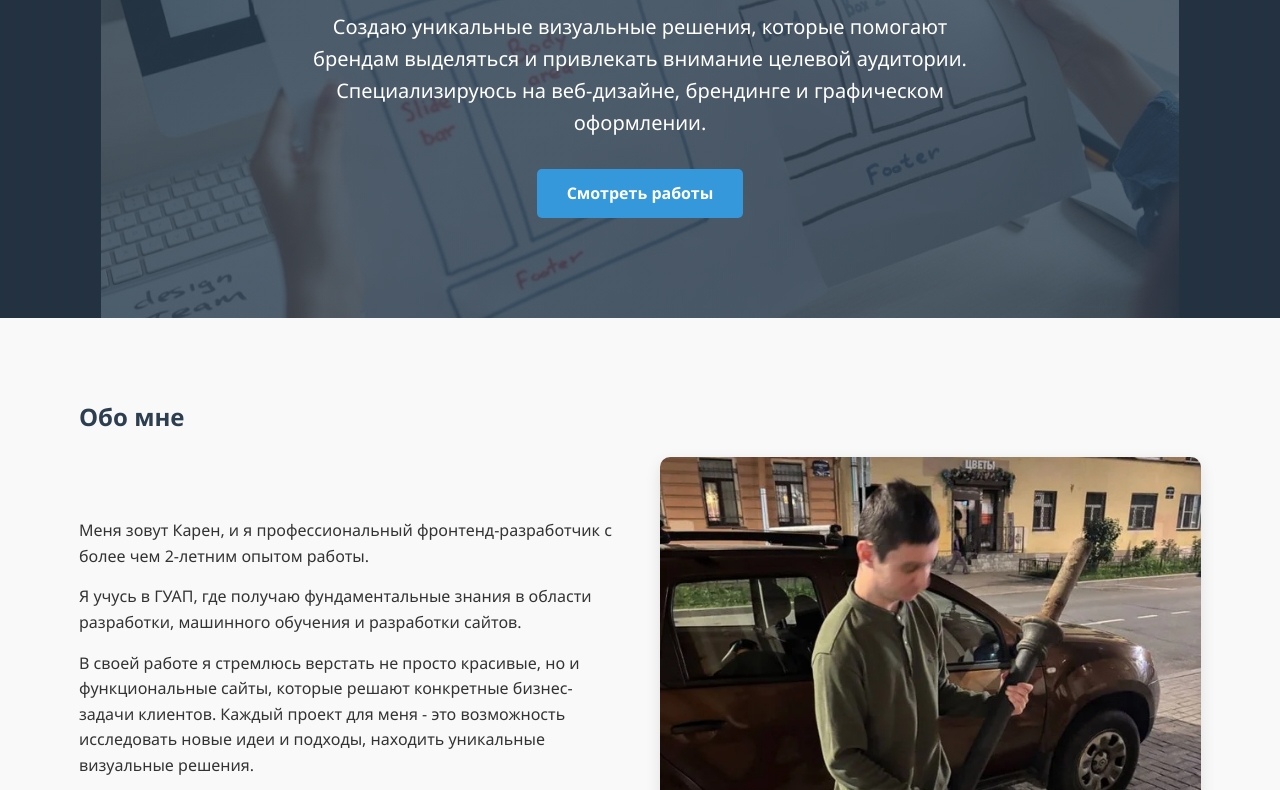
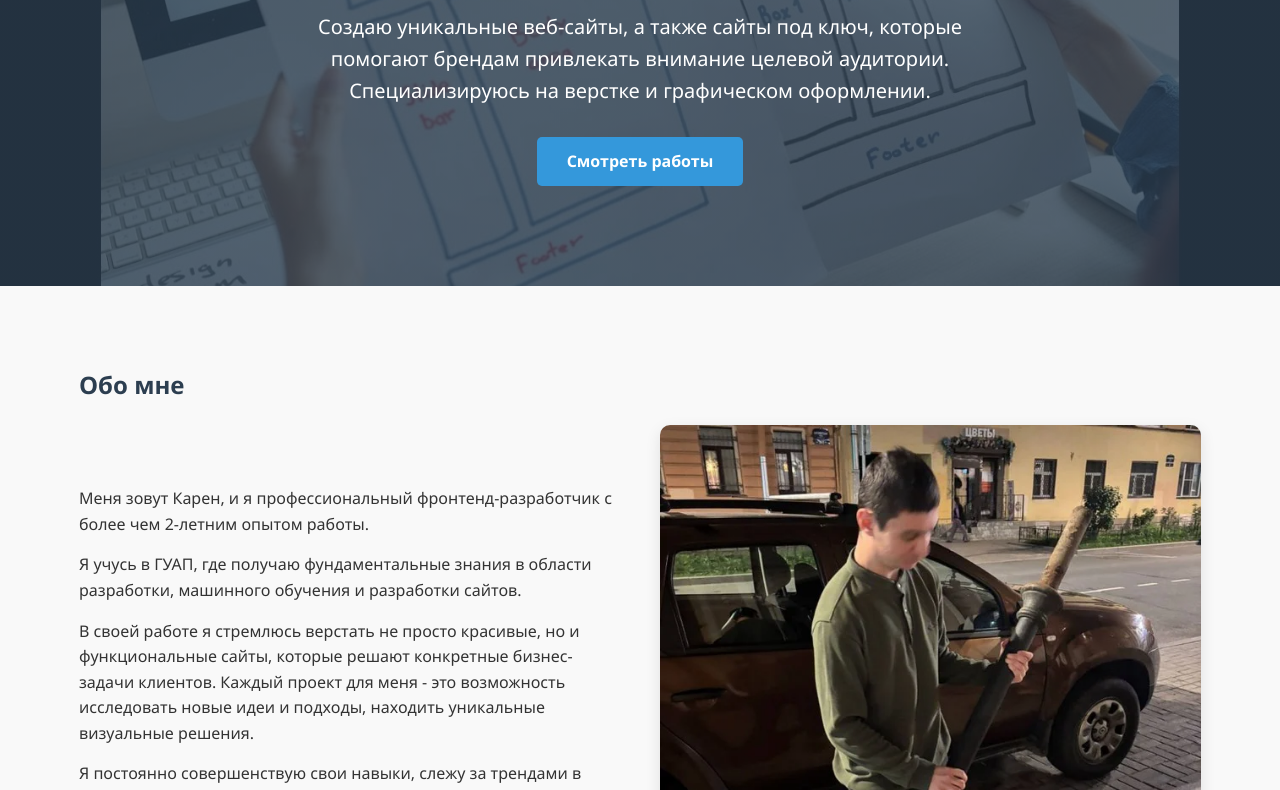
Before and after one commit to RickyTickyTally/forU, a plain HTML site: page index.html in a window 1280 px wide. Shown: the part 306-1096 px from the top of the page. Drawn offline with Linux system fonts and the light colour scheme.

Commit message:
last commit 2

```diff
--- a/index.html
+++ b/index.html
@@ -30,7 +30,7 @@
     <section class="hero" id="home">
         <div class="container">
             <h1>Адаптивная вёрстка для вашего бизнеса</h1>
-            <p>Создаю уникальные визуальные решения, которые помогают брендам выделяться и привлекать внимание целевой аудитории. Специализируюсь на веб-дизайне, брендинге и графическом оформлении.</p>
+            <p>Создаю уникальные веб-сайты, а также сайты под ключ, которые помогают брендам привлекать внимание целевой аудитории. Специализируюсь на верстке и графическом оформлении.</p>
             <a href="#portfolio" class="btn">Смотреть работы</a>
         </div>
     </section>
```
